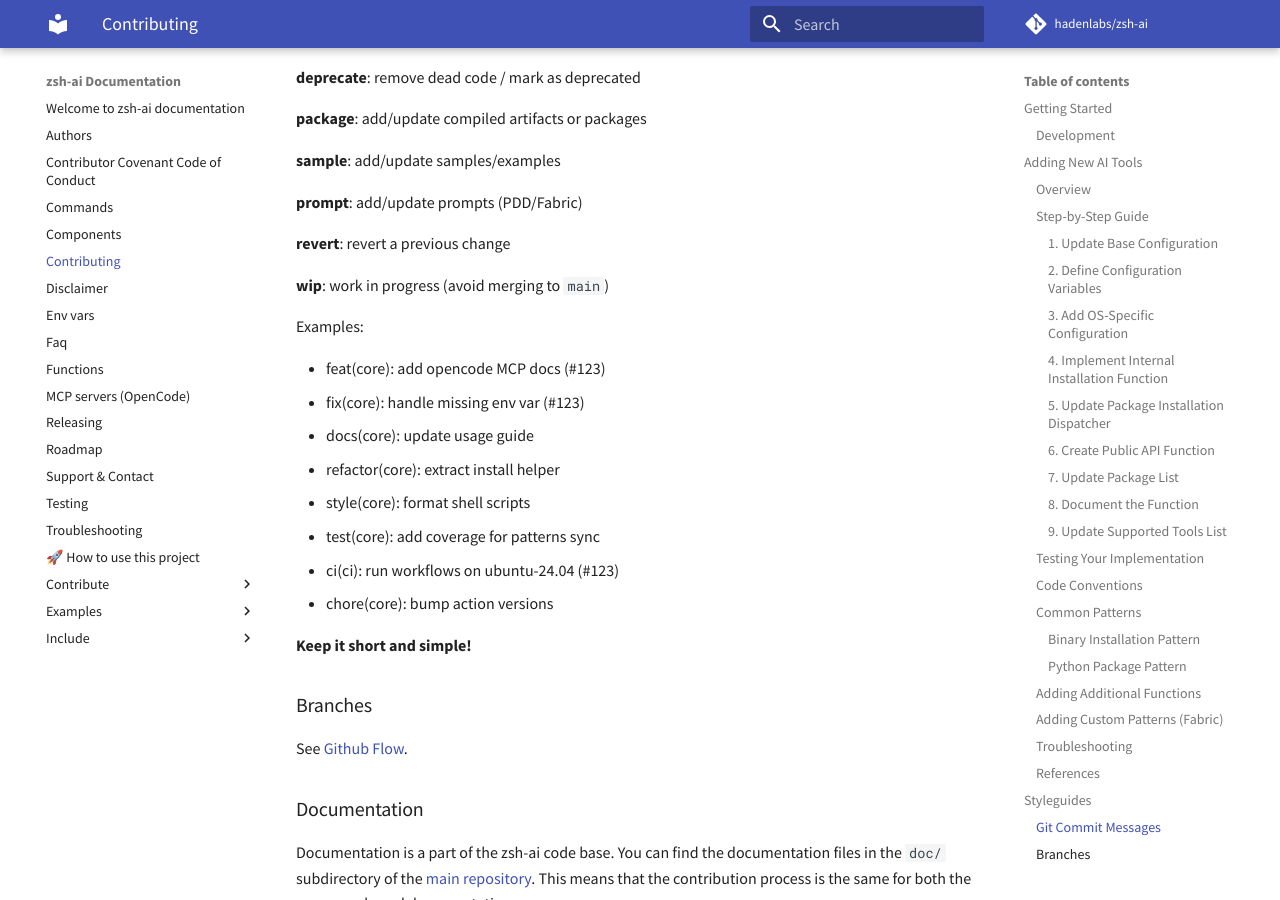
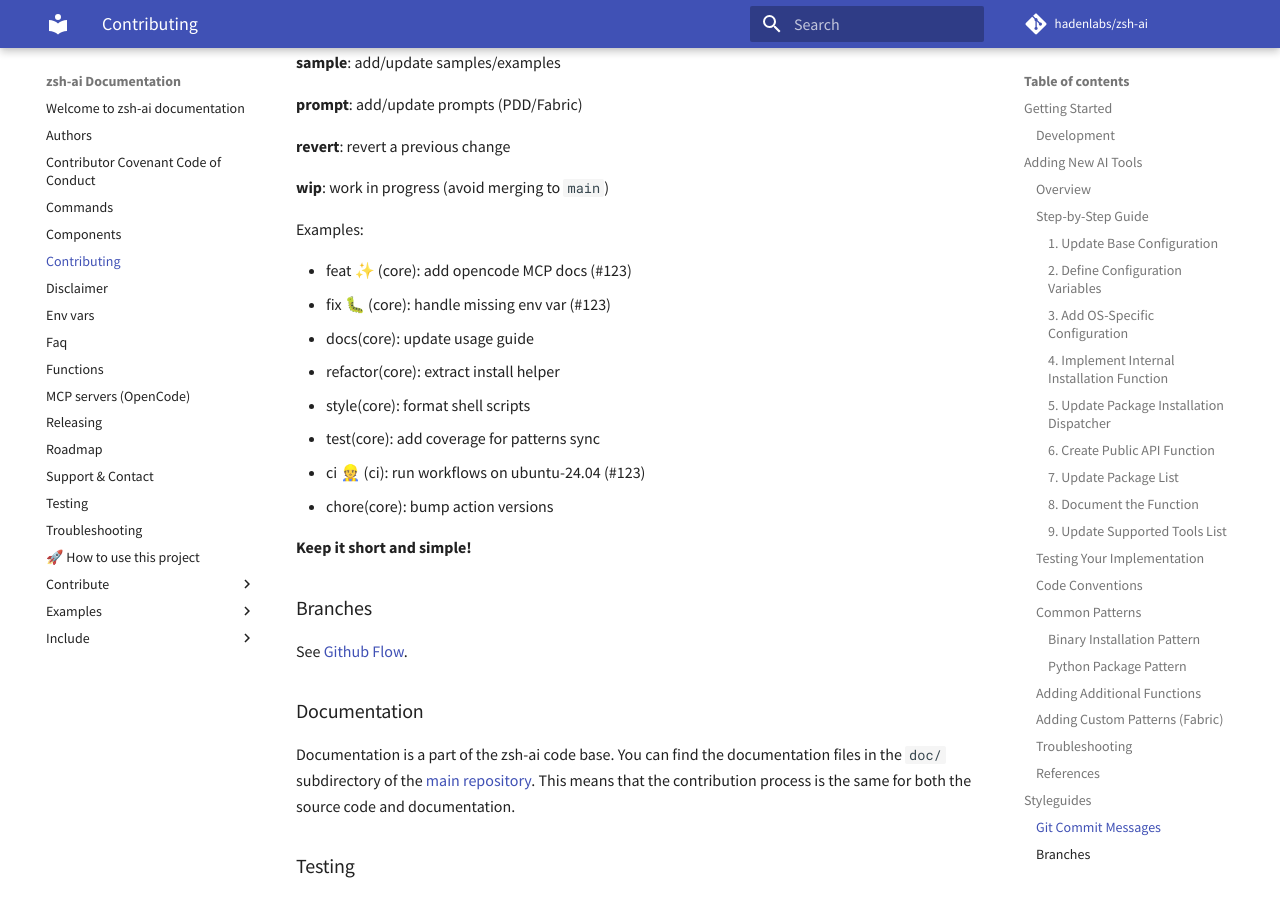
Before and after one commit to hadenlabs/zsh-ai, an MkDocs documentation site: the page built from docs/contributing.md, in a window 1280 px wide and 900 px high, scrolled down 7679 px. Built offline with MkDocs 1.6.1 and Material for MkDocs 9.7.7, drawn with Linux system fonts in a browser that asks for light colours; comment, search, counter and statistics services are not loaded; some of the changed text lies outside the part shown.

Commit message:
chore 🧹 (core): align commit format with infobot (#12)
Signed-off-by: Luis Mayta <luis@hadenlabs.com>

````diff
--- a/docs/contributing.md
+++ b/docs/contributing.md
@@ -348,13 +348,7 @@
 Accepted format:
 
 ```text
-<type>(<scope>): <subject>
-```
-
-Optional (if your tooling supports it):
-
-```text
-<type>(<scope>): <emoji> <subject>
+<type> <emoji> (<scope>): <subject>
 ```
 
 Rules:
@@ -402,13 +396,13 @@
 
 Examples:
 
-- feat(core): add opencode MCP docs (#123)
-- fix(core): handle missing env var (#123)
+- feat ✨ (core): add opencode MCP docs (#123)
+- fix 🐛 (core): handle missing env var (#123)
 - docs(core): update usage guide
 - refactor(core): extract install helper
 - style(core): format shell scripts
 - test(core): add coverage for patterns sync
-- ci(ci): run workflows on ubuntu-24.04 (#123)
+- ci 👷 (ci): run workflows on ubuntu-24.04 (#123)
 - chore(core): bump action versions
 
 **Keep it short and simple!**
--- a/infobot.toml
+++ b/infobot.toml
@@ -10,12 +10,12 @@
 #
 # GitHub:
 # - Branch: feature/123-add-mcp-docs
-# - Commit: fix(core): 🐛 handle missing env var (#123)
+# - Commit: fix 🐛 (core): handle missing env var (#123)
 # - Optional body: Fixes #123
 #
 # GitLab:
 # - Branch: feature/123-add-mcp-docs
-# - Commit: chore(core): 🧹 bump tooling (#123)
+# - Commit: chore 🧹 (core): bump tooling (#123)
 # - Optional body: Closes #123
 
 [issueTracking]
@@ -44,7 +44,7 @@
 
 [commit]
 tool = "goji"
-format = "<type>(<scope>): <emoji> <subject>"
+format = "<type> <emoji> (<scope>): <subject>"
 style = "github"
 signoff = true
 subjectMaxLength = 100
````
Also changed, not shown: .claude/skills/goji-commit-smart/SKILL.md (+8 -8 lines), 2 other files.
